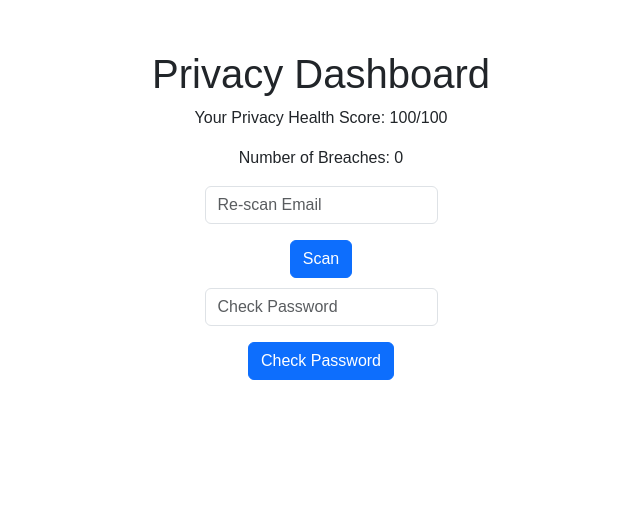
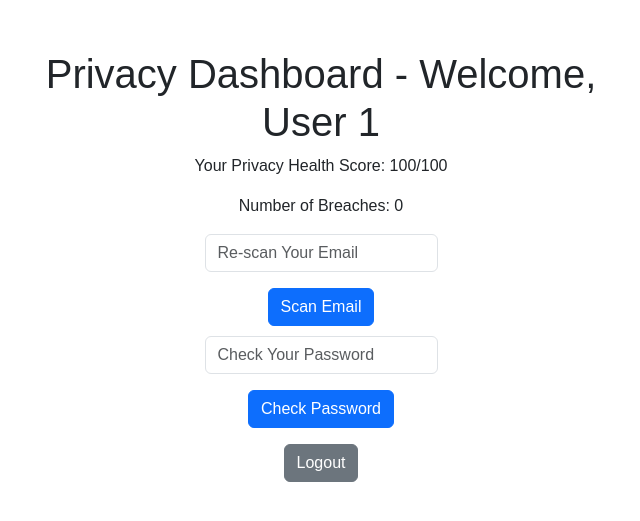
Before and after one commit to zwivhu97/privacy-dashboard, a Flask app: page /dashboard in a window 1280 px wide. Shown: the top 521 px of the page, without its empty margins (319-959 px from the left). Run offline with Flask 3, Linux system fonts and the light colour scheme; a user stored in the database is signed in; some libraries are stand-ins or nearby versions.

Commit message:
Add login requirement and user profiles

```diff
--- a/app.py
+++ b/app.py
@@ -2,9 +2,10 @@ from flask import Flask, render_template, request, redirect, session
 from cs50 import SQL
 import requests
 import hashlib
+import os
 
 app = Flask(__name__)
-app.secret_key = "your-secret-key-here"  # Replace with a random string (e.g., secrets.token_hex(16))
+app.secret_key = os.environ.get("SECRET_KEY", "default-secret-key")  # Use env var with fallback
 
 # Initialize database
 db = SQL("sqlite:///privacy.db")
@@ -21,9 +22,7 @@ db.execute("""
 
 @app.route("/")
 def index():
-    if not session.get("user_id"):
-        return redirect("/login")
-    return redirect("/dashboard")
+    return redirect("/login")
 
 @app.route("/login", methods=["GET", "POST"])
 def login():
@@ -69,7 +68,6 @@ def check_password():
     password = request.form.get("password")
     if not password:
         return "Must provide password", 400
-    # Hash password with SHA-1 for Pwned Passwords API (free tier)
     sha1_password = hashlib.sha1(password.encode()).hexdigest().upper()
     prefix = sha1_password[:5]
     suffix = sha1_password[5:]
--- a/templates/dashboard.html
+++ b/templates/dashboard.html
@@ -1,7 +1,7 @@
 {% extends "layout.html" %}
 {% block title %}Dashboard{% endblock %}
 {% block main %}
-<h1>Privacy Dashboard</h1>
+<h1>Privacy Dashboard - Welcome, User {{ session.user_id }}</h1>
 <p>Your Privacy Health Score: {{ score }}/100</p>
 <p>Number of Breaches: {{ breaches_count }}</p>
 {% if api_error %}
@@ -9,14 +9,15 @@
 {% endif %}
 <form action="/dashboard" method="post">
     <div class="mb-3">
-        <input class="form-control mx-auto w-auto" name="email" placeholder="Re-scan Email" type="email">
+        <input class="form-control mx-auto w-auto" name="email" placeholder="Re-scan Your Email" type="email" value="{{ request.form.email if request.form.email else '' }}">
     </div>
-    <button class="btn btn-primary" type="submit">Scan</button>
+    <button class="btn btn-primary" type="submit">Scan Email</button>
 </form>
 <form action="/check_password" method="post">
     <div class="mb-3">
-        <input class="form-control mx-auto w-auto" name="password" placeholder="Check Password" type="password">
+        <input class="form-control mx-auto w-auto" name="password" placeholder="Check Your Password" type="password">
     </div>
     <button class="btn btn-primary" type="submit">Check Password</button>
 </form>
+<a href="/logout" class="btn btn-secondary mt-3">Logout</a>
 {% endblock %}
```
